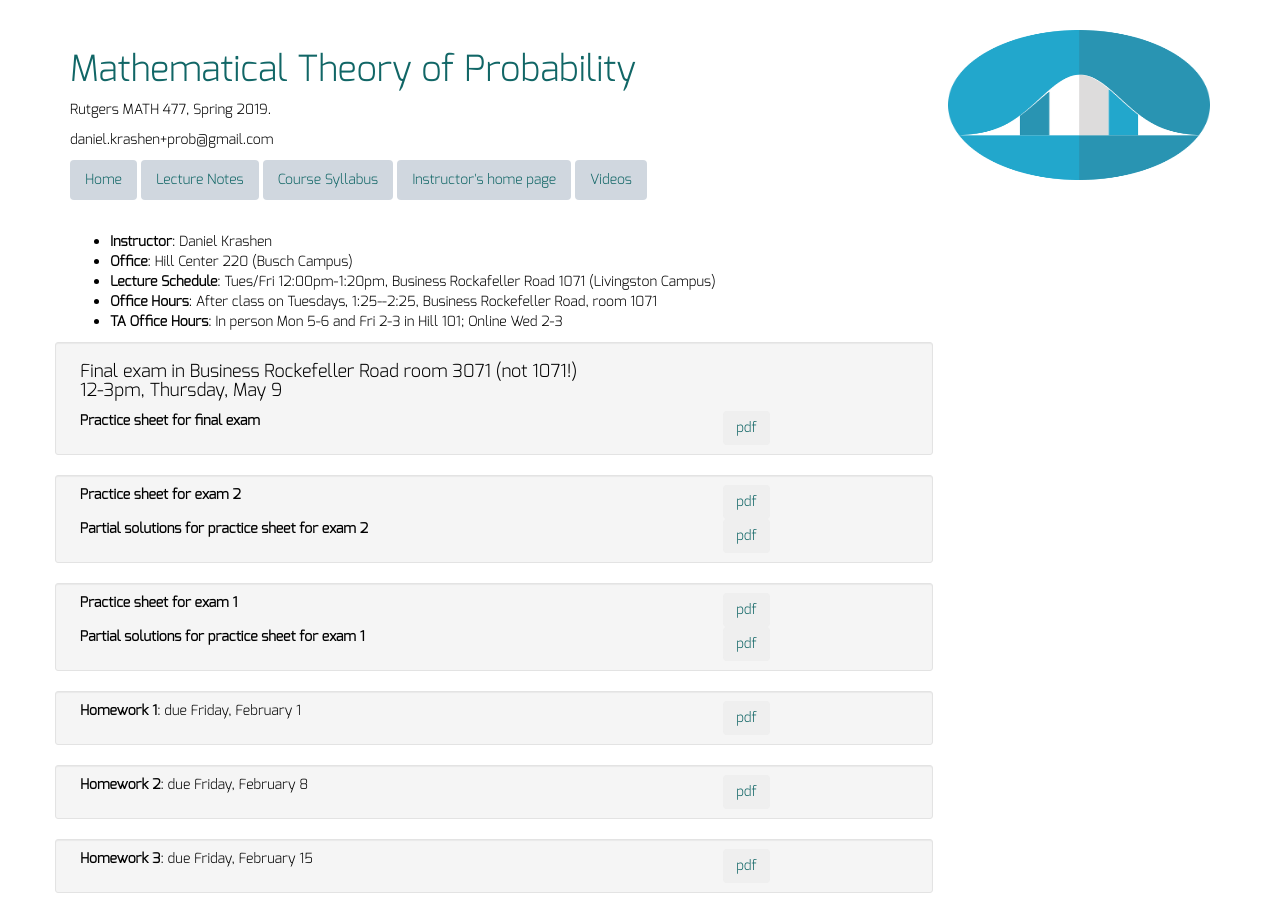
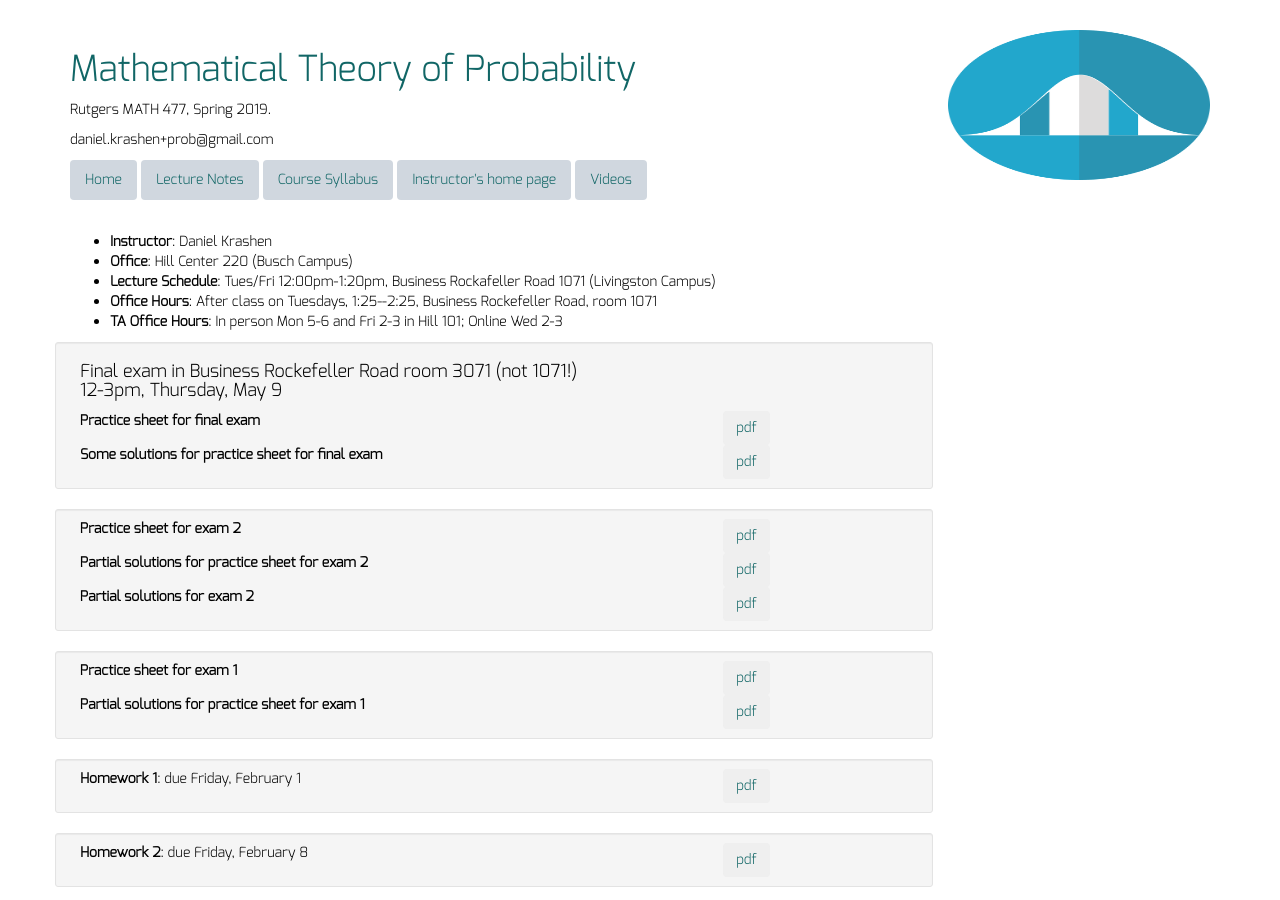
Before and after one commit to dkrashen/probability, a Jekyll site: the page built from index.html, in a window 1280 px wide and 900 px high. Built offline with Jekyll 4.4.1, drawn with Linux system fonts in a browser that asks for light colours; nearby versions of some CDN libraries.

Commit message:
add some solutions

```diff
--- a/index.html
+++ b/index.html
@@ -30,6 +30,13 @@ layout: default
 		<a href="exams/practice-final.pdf"><button type="button"
     class="btn btn-lnk btn-spaced">pdf</button></a>
 	</div>
+	<div class="col-md-9">
+	  <b>Some solutions for practice sheet for final exam</b>
+	</div>
+	<div class="col-md-3">
+		<a href="exams/practice-final-solns.pdf"><button type="button"
+    class="btn btn-lnk btn-spaced">pdf</button></a>
+	</div>
 </div>
 
 <div class="row well well-sm">
@@ -45,6 +52,13 @@ layout: default
 	</div>
 	<div class="col-md-3">
 		<a href="exams/practice2-solns.pdf"><button type="button"
+    class="btn btn-lnk btn-spaced">pdf</button></a>
+	</div>
+	<div class="col-md-9">
+	  <b>Partial solutions for exam 2</b>
+	</div>
+	<div class="col-md-3">
+		<a href="exams/exam2-solns.pdf"><button type="button"
     class="btn btn-lnk btn-spaced">pdf</button></a>
 	</div>
 </div>
```
Also changed, not shown: 2 other files.
